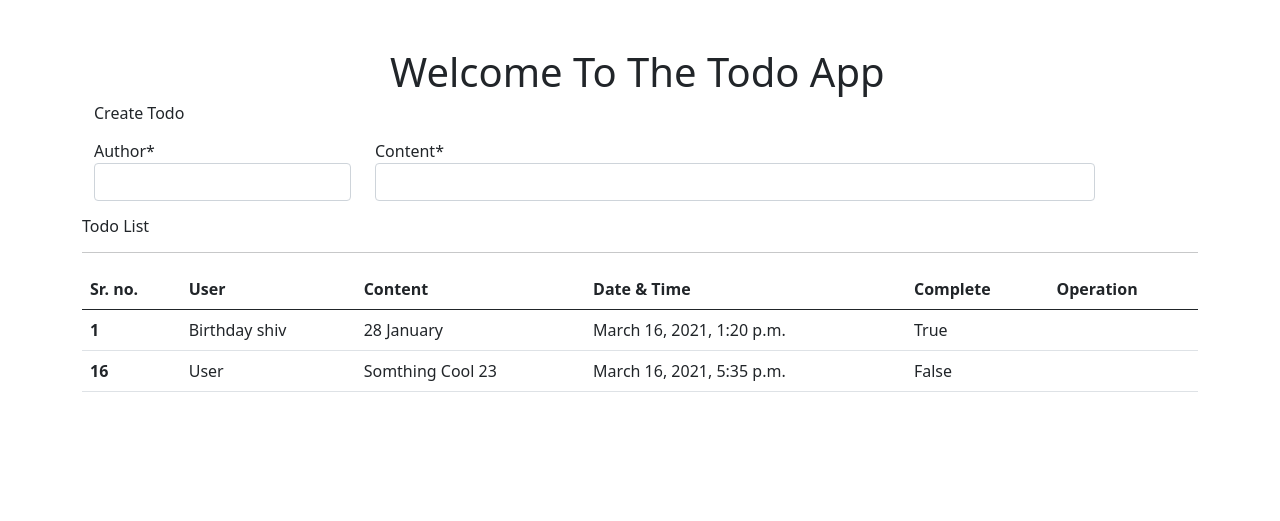
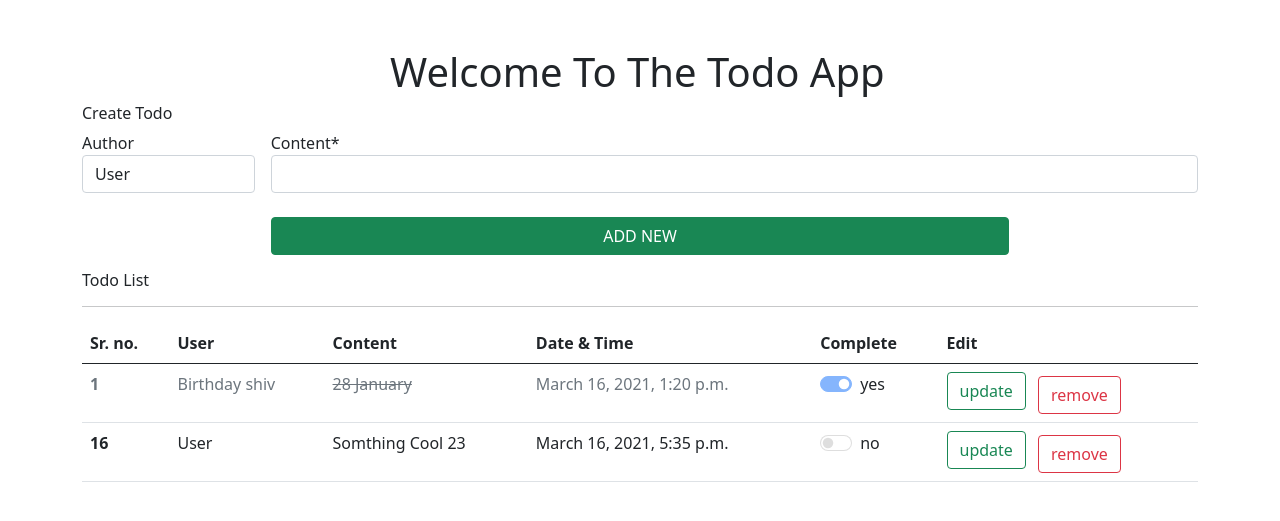
Before and after one commit to Lord-shiv/Django_Raw, a Django app: page /todo-home/ in a window 1280 px wide. Shown: the top 521 px of the page. Run offline with Django 3.2, Linux system fonts and the light colour scheme; data comes from the database, SQL or seed files in the repository; both versions use the stored data as it was after the commit; some libraries are stand-ins or nearby versions.

Commit message:
adds delete func. and messages

```diff
--- a/Todo/base/urls.py
+++ b/Todo/base/urls.py
@@ -3,7 +3,7 @@ from django.urls import path
 from todo_app.views import todo_home, delete_todo
 
 urlpatterns = [
-    path('admin/', admin.site.urls),
-    path('todo-home/', todo_home),
-    path('delete-todo/<int:todo_id>/', delete_todo),
+    path("admin/", admin.site.urls),
+    path("todo-home/", todo_home, name="todo-home"),
+    path("delete-todo/<int:todo_id>/", delete_todo, name="delete"),
 ]
--- a/Todo/templates/home.html
+++ b/Todo/templates/home.html
@@ -5,24 +5,29 @@
 {% block content %}
 <div class="container">
     <h1 class="mx-auto mt-5" style="width: 500px;"> Welcome To The Todo App</h1>
+    {% if messages %}
+    {% for message in messages %}
+    <div class="alert alert-success" role="alert">
+        {{ message }} <button type="button" class="btn-close position-absolute top-10 end-0 pr-4"
+            data-bs-dismiss="alert" aria-label="Close"></button>
+    </div>
+    {% endfor %}
+    {% endif %}
+    <h6>Create Todo</h6>
+    <form action="" method="post" autocomplete="off" class="row g-3 needs-validation" novalidate>
+        {% csrf_token %}
 
-    <div class="form-group">
-        <div class="container">
-            <h6>Create Todo</h6>
-            <p></p>
-            <form action="" method="post" autocomplete="off">
-                {% csrf_token %}
-                <div class="row">
-                    <div class="col-auto">
-                        {{form.author|as_crispy_field}}
-                    </div>
-                    <div class="col-md-8">
-                        {{form.content|as_crispy_field}}
-                    </div>
-                </div>
-            </form>
+        <div class="col-md-2">
+            {{form.author|as_crispy_field}}
         </div>
-    </div>
+        <div class="col-md-10">
+            {{form.content|as_crispy_field}}
+        </div>
+        <div class="d-grid gap-2 col-8 mx-auto pt-2">
+            <button type="submit" class="btn btn-success">ADD NEW</button>
+        </div>
+
+    </form>
     <p></p>
     <h6>Todo List</h6>
     <p></p>
@@ -35,17 +40,41 @@
                 <th scope="col">Content</th>
                 <th scope="col">Date & Time</th>
                 <th scope="col">Complete</th>
-                <th scope="col">Operation</th>
+                <th scope="col">Edit</th>
             </tr>
         </thead>
         <tbody>
             {% for todo_item in all_items %}
             <tr>
+                {% if todo_item.completed == False %}
                 <th scope="row">{{ todo_item.id }}</th>
                 <td>{{ todo_item.author }}</td>
                 <td>{{ todo_item.content }}</td>
                 <td>{{ todo_item.created }}</td>
-                <td colspan="2">{{ todo_item.completed }}</td>
+                {% else %}
+                <th class="text-muted" scope="row">{{ todo_item.id }}</th>
+                <td class="text-muted">{{ todo_item.author }}</td>
+                <td class="text-muted text-decoration-line-through">{{ todo_item.content }}</td>
+                <td class="text-muted">{{ todo_item.created }}</td>
+                {% endif %}
+
+                <td>
+                    {% if todo_item.completed == True %}
+                    <div class="form-check form-switch">
+                        <input class="form-check-input" type="checkbox" id="flexSwitchCheckCheckeddisabled" checked
+                            disabled>yes
+                    </div>
+                    {% else %}
+                    <div class="form-check form-switch">
+                        <input class="form-check-input" type="checkbox" id="flexSwitchCheckDefaultdisabled" disabled> no
+                    </div>
+                    {% endif %}
+                </td>
+                <td>
+                    <button class="btn btn-outline-success me-md-2 mb-1" type="button">update</button>
+                    <a href="{% url 'delete' todo_item.id %}" class=" btn btn-outline-danger mt-1"
+                        type="button">remove</a>
+                </td>
             </tr>
             {% endfor %}
         </tbody>
--- a/Todo/todo_app/models.py
+++ b/Todo/todo_app/models.py
@@ -16,7 +16,7 @@ class Category(models.Model):  # The Category table name that inherits models.Mo
 
 
 class TodoItem(models.Model):
-    author = models.CharField(max_length=50)
+    author = models.CharField(max_length=50, default="User", blank=True)
     content = models.CharField(max_length=200)
     completed = models.BooleanField(default=False)
     created = models.DateTimeField(auto_now_add=True, blank=True, null=True)
--- a/Todo/todo_app/views.py
+++ b/Todo/todo_app/views.py
@@ -10,17 +10,18 @@ from .forms import TodoForm
 def todo_home(request):
     all_items = TodoItem.objects.all()
     if request.method == "POST":
-        form = TodoForm(request.POST)
+        form = TodoForm(request.POST or None)
         if form.is_valid():
             form.save()
+            messages.success(request, ("Added successfully"))
             return redirect("todo-home")
     form = TodoForm()
-    context = {"form": form, "all_items": all_items, "title": "TODO LIST"}
+    context = {"form": form, "all_items": all_items}
     return render(request, "home.html", context)
 
 
 def delete_todo(request, todo_id):
     d_item = TodoItem.objects.get(id=todo_id)
     d_item.delete()
-    messages.info(request, "item removed !!!")
+    messages.info(request, "removed Successfully!")
     return redirect("todo-home")
```
Also changed, not shown: Todo/db.sqlite3.
